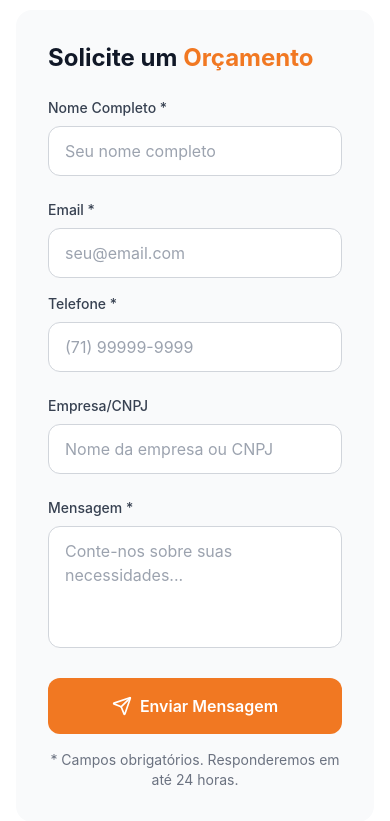
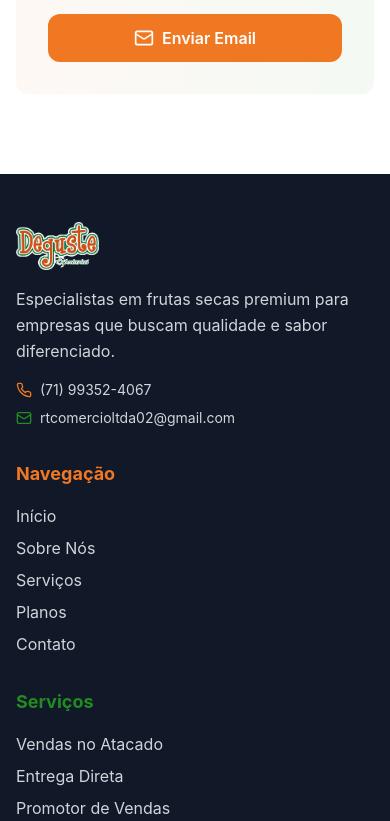
Before and after one commit to DevZipMateus/rt-deguste-web-studio, a React (Vite) app: page / in a window 390 px wide. Shown: the part 10663-11484 px from the top of the page. Built offline with nearby package versions, Linux system fonts and the light colour scheme.

Commit message:
Remove contact form
Remove the contact form from the "Solicite um Orçamento" section.

```diff
--- a/src/components/ContactSection.tsx
+++ b/src/components/ContactSection.tsx
@@ -1,50 +1,8 @@
 
-import React, { useState } from 'react';
-import { Mail, Phone, MapPin, Clock, Send } from 'lucide-react';
+import React from 'react';
+import { Mail, Phone, MapPin, Clock } from 'lucide-react';
 
 const ContactSection = () => {
-  const [formData, setFormData] = useState({
-    name: '',
-    email: '',
-    phone: '',
-    company: '',
-    message: ''
-  });
-
-  const handleSubmit = (e: React.FormEvent) => {
-    e.preventDefault();
-    // Here you would typically send the form data to your backend
-    console.log('Form submitted:', formData);
-
-    // Create WhatsApp message
-    const whatsappMessage = `Olá! Gostaria de mais informações sobre os produtos da RT-Deguste.
-
-Nome: ${formData.name}
-Email: ${formData.email}
-Telefone: ${formData.phone}
-Empresa: ${formData.company}
-Mensagem: ${formData.message}`;
-
-    const whatsappUrl = `https://wa.me/5571993524067?text=${encodeURIComponent(whatsappMessage)}`;
-    window.open(whatsappUrl, '_blank');
-
-    // Reset form
-    setFormData({
-      name: '',
-      email: '',
-      phone: '',
-      company: '',
-      message: ''
-    });
-  };
-
-  const handleChange = (e: React.ChangeEvent<HTMLInputElement | HTMLTextAreaElement>) => {
-    setFormData({
-      ...formData,
-      [e.target.name]: e.target.value
-    });
-  };
-
   return (
     <section id="contato" className="section-padding bg-white">
       <div className="section-container">
@@ -58,14 +16,14 @@ Mensagem: ${formData.message}`;
           </p>
         </div>
 
-        <div className="grid lg:grid-cols-2 gap-12">
+        <div className="max-w-4xl mx-auto">
           {/* Contact Information */}
           <div className="space-y-8">
             <div>
-              <h3 className="text-2xl font-bold text-gray-900 mb-6">
+              <h3 className="text-2xl font-bold text-gray-900 mb-6 text-center">
                 Informações de <span className="text-green">Contato</span>
               </h3>
-              <div className="space-y-6">
+              <div className="grid md:grid-cols-2 gap-6">
                 <div className="flex items-start space-x-4">
                   <div className="w-12 h-12 bg-orange/10 rounded-lg flex items-center justify-center flex-shrink-0">
                     <Phone className="w-6 h-6 text-orange" />
@@ -118,9 +76,14 @@ Mensagem: ${formData.message}`;
             </div>
 
             {/* Quick Contact Buttons */}
-            <div className="bg-gradient-to-r from-orange/5 to-green/5 rounded-lg p-6">
-              <h4 className="font-bold text-gray-900 mb-4">Contato Rápido</h4>
-              <div className="space-y-3">
+            <div className="bg-gradient-to-r from-orange/5 to-green/5 rounded-lg p-8">
+              <h4 className="font-bold text-gray-900 mb-6 text-center text-2xl">
+                Solicite um <span className="text-orange">Orçamento</span>
+              </h4>
+              <p className="text-gray-600 mb-6 text-center">
+                Entre em contato conosco através dos canais abaixo para solicitar seu orçamento personalizado.
+              </p>
+              <div className="grid md:grid-cols-2 gap-4 max-w-md mx-auto">
                 <a
                   href="https://wa.me/5571993524067"
                   target="_blank"
@@ -140,108 +103,6 @@ Mensagem: ${formData.message}`;
               </div>
             </div>
           </div>
-
-          {/* Contact Form */}
-          <div className="bg-gray-50 rounded-2xl p-8">
-            <h3 className="text-2xl font-bold text-gray-900 mb-6">
-              Solicite um <span className="text-orange">Orçamento</span>
-            </h3>
-
-            <form onSubmit={handleSubmit} className="space-y-6">
-              <div>
-                <label htmlFor="name" className="block text-sm font-medium text-gray-700 mb-2">
-                  Nome Completo *
-                </label>
-                <input
-                  type="text"
-                  id="name"
-                  name="name"
-                  value={formData.name}
-                  onChange={handleChange}
-                  required
-                  className="form-input"
-                  placeholder="Seu nome completo"
-                />
-              </div>
-
-              <div className="grid md:grid-cols-2 gap-4">
-                <div>
-                  <label htmlFor="email" className="block text-sm font-medium text-gray-700 mb-2">
-                    Email *
-                  </label>
-                  <input
-                    type="email"
-                    id="email"
-                    name="email"
-                    value={formData.email}
-                    onChange={handleChange}
-                    required
-                    className="form-input"
-                    placeholder="seu@email.com"
-                  />
-                </div>
-
-                <div>
-                  <label htmlFor="phone" className="block text-sm font-medium text-gray-700 mb-2">
-                    Telefone *
-                  </label>
-                  <input
-                    type="tel"
-                    id="phone"
-                    name="phone"
-                    value={formData.phone}
-                    onChange={handleChange}
-                    required
-                    className="form-input"
-                    placeholder="(71) 99999-9999"
-                  />
-                </div>
-              </div>
-
-              <div>
-                <label htmlFor="company" className="block text-sm font-medium text-gray-700 mb-2">
-                  Empresa/CNPJ
-                </label>
-                <input
-                  type="text"
-                  id="company"
-                  name="company"
-                  value={formData.company}
-                  onChange={handleChange}
-                  className="form-input"
-                  placeholder="Nome da empresa ou CNPJ"
-                />
-              </div>
-
-              <div>
-                <label htmlFor="message" className="block text-sm font-medium text-gray-700 mb-2">
-                  Mensagem *
-                </label>
-                <textarea
-                  id="message"
-                  name="message"
-                  value={formData.message}
-                  onChange={handleChange}
-                  required
-                  rows={4}
-                  className="form-input resize-none"
-                  placeholder="Conte-nos sobre suas necessidades..."
-                ></textarea>
-              </div>
-
-              <button
-                type="submit"
-                className="w-full bg-orange text-white py-4 px-6 rounded-lg font-semibold hover:bg-orange/90 transition-all duration-300 flex items-center justify-center space-x-2 hover:scale-105"
-              >
-                <Send className="w-5 h-5" />
-                <span>Enviar Mensagem</span>
-              </button>
-            </form>
-
-            <p className="text-sm text-gray-500 mt-4 text-center">
-              * Campos obrigatórios. Responderemos em até 24 horas.
-            </p>
-          </div>
         </div>
       </div>
     </section>
```
